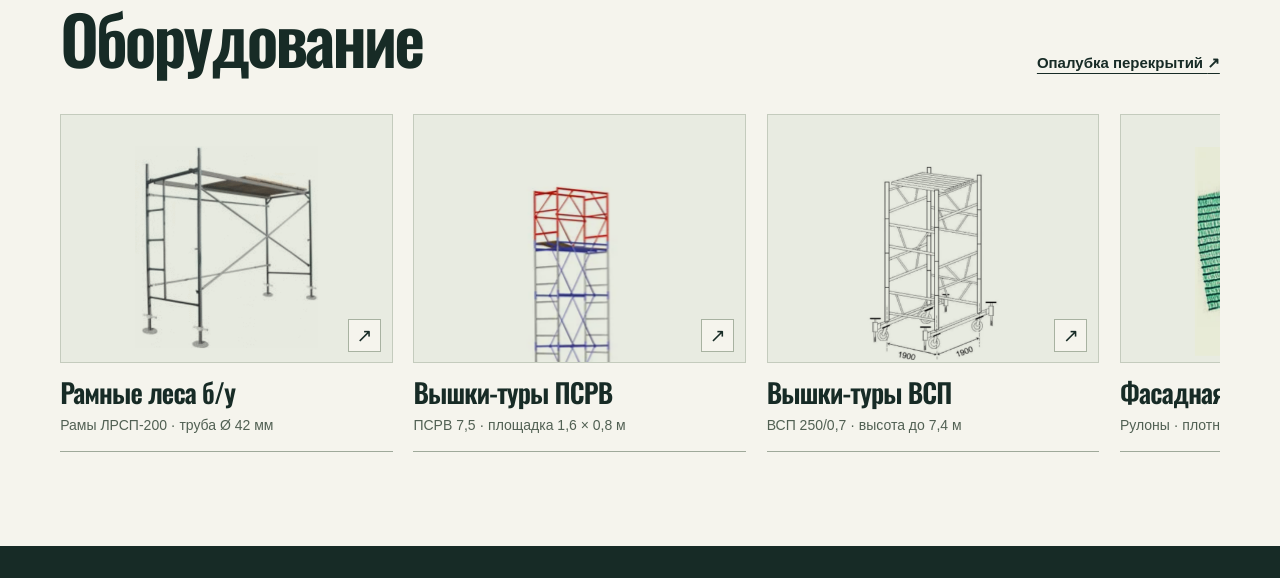
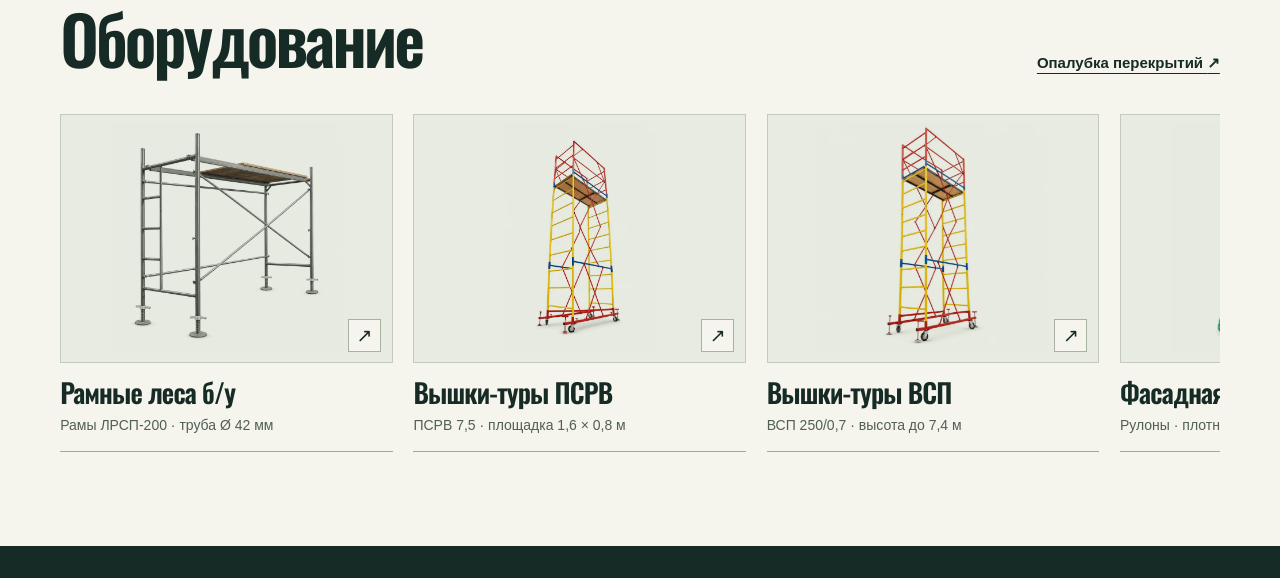
Before and after one commit to adambaranov13371337-cmyk/ventkomplekt-demo, a plain HTML site: page index.html in a window 1280 px wide. Shown: the part 797-1375 px from the top of the page. Drawn offline with Linux system fonts and the light colour scheme.

Commit message:
Use reference-based equipment illustrations throughout catalog carousel

```diff
--- a/field-home.css
+++ b/field-home.css
@@ -45,8 +45,8 @@
 .field-head .underlink { white-space:nowrap; }
 .spec-rail,.object-rail { gap:clamp(13px,1.6vw,30px); padding:0 0 16px; }
 .spec-card { flex:0 0 clamp(230px,26vw,450px); min-width:0; }
-.spec-art { position:relative;display:grid;place-items:center;overflow:hidden;height:clamp(200px,19.5vw,325px);background:#e8ebe1;border:1px solid #c4cbbd; }
-.spec-art img { height:76%;width:73%;object-fit:contain;mix-blend-mode:multiply;transition:transform .35s var(--ease-out); }
+.spec-art { position:relative;display:grid;grid-template: minmax(0,1fr) / minmax(0,1fr);place-items:center;overflow:hidden;height:clamp(200px,19.5vw,325px);background:#e8ebe1;border:1px solid #c4cbbd; }
+.spec-art img { height:93%;width:92%;object-fit:contain;mix-blend-mode:multiply;transition:transform .35s var(--ease-out); }
 .card-arrow { position:absolute;bottom:10px;right:11px;width:33px;height:33px;display:grid;place-items:center;border:1px solid #a8b2a1;background:var(--paper);font-size:19px;transition:background .18s; }
 .spec-detail { border-bottom:1px solid #9fa99a;padding:14px 0; }
 .spec-detail h3 { font:500 clamp(25px,2.1vw,37px)/1.13 var(--head);letter-spacing:-.03em; }
--- a/index.html
+++ b/index.html
@@ -55,37 +55,37 @@
 <h2>Оборудование</h2><a class="underlink" href="opalubka-perekriti.html">Опалубка перекрытий <span aria-hidden="true">↗</span></a>
 </div>
 <div aria-label="Виды оборудования" class="rail spec-rail" role="region" tabindex="0"><a class="spec-card" href="ramnye-lesa.html">
-<div class="spec-art"><img alt="Конструкция секции ЛРСП-200" loading="lazy" src="assets/field/scaffold-bay.webp"/><span aria-hidden="true" class="card-arrow">↗</span>
+<div class="spec-art"><img alt="Рамная секция ЛРСП-200 на винтовых опорах" loading="lazy" decoding="async" width="800" height="800" src="assets/catalog-studio/lrsp-200.webp"/><span aria-hidden="true" class="card-arrow">↗</span>
 </div>
 <div class="spec-detail">
 <h3>Рамные леса б/у</h3>
 <p>Рамы ЛРСП-200 · труба Ø 42 мм</p>
 </div></a><a class="spec-card" href="vyshka-tura.html">
-<div class="spec-art"><img alt="Вышка-тура на опорах" loading="lazy" src="assets/9c0d60af73.webp"/><span aria-hidden="true" class="card-arrow">↗</span>
+<div class="spec-art"><img alt="Вышка-тура ПСРВ 7,5 с ограждённой площадкой" loading="lazy" decoding="async" width="533" height="800" src="assets/catalog-studio/psrv-7-5.webp"/><span aria-hidden="true" class="card-arrow">↗</span>
 </div>
 <div class="spec-detail">
 <h3>Вышки-туры ПСРВ</h3>
 <p>ПСРВ 7,5 · площадка 1,6 × 0,8 м</p>
 </div></a><a class="spec-card" href="vyshka-tura-vsp.html">
-<div class="spec-art"><img alt="Каркас вышки ВСП" loading="lazy" src="assets/086b377814.webp"/><span aria-hidden="true" class="card-arrow">↗</span>
+<div class="spec-art"><img alt="Передвижная вышка-тура ВСП 250/0,7" loading="lazy" decoding="async" width="800" height="800" src="assets/catalog-studio/vsp-250-07.webp"/><span aria-hidden="true" class="card-arrow">↗</span>
 </div>
 <div class="spec-detail">
 <h3>Вышки-туры ВСП</h3>
 <p>ВСП 250/0,7 · высота до 7,4 м</p>
 </div></a><a class="spec-card" href="fasadnaya-setka.html">
-<div class="spec-art"><img alt="Зелёная фасадная сетка в рулоне" loading="lazy" src="assets/25f1d7c80f.webp"/><span aria-hidden="true" class="card-arrow">↗</span>
+<div class="spec-art"><img alt="Рулон зелёной фасадной сетки" loading="lazy" decoding="async" width="800" height="800" src="assets/catalog-studio/fasadnaya-setka.webp"/><span aria-hidden="true" class="card-arrow">↗</span>
 </div>
 <div class="spec-detail">
 <h3>Фасадная сетка</h3>
 <p>Рулоны · плотность 35 и 72 г/м²</p>
 </div></a><a class="spec-card" href="pomost.html">
-<div class="spec-art"><img alt="Малярный помост ПМ-200" loading="lazy" src="assets/2a50410898.webp"/><span aria-hidden="true" class="card-arrow">↗</span>
+<div class="spec-art"><img alt="Малярный помост ПМ-200 с опорой для лестниц" loading="lazy" decoding="async" width="800" height="800" src="assets/catalog-studio/pomost-pm-200.webp"/><span aria-hidden="true" class="card-arrow">↗</span>
 </div>
 <div class="spec-detail">
 <h3>Помосты</h3>
 <p>ПМ-200 · для отделочных работ</p>
 </div></a><a class="spec-card" href="lestnicy-stremyanki-transformery.html">
-<div class="spec-art"><img alt="Приставная лестница" loading="lazy" src="assets/c45212ddf0.webp"/><span aria-hidden="true" class="card-arrow">↗</span>
+<div class="spec-art"><img alt="Алюминиевая двухсекционная лестница в положении стремянки" loading="lazy" decoding="async" width="800" height="800" src="assets/catalog-studio/dvuhsekcionnaya-lestnica.webp"/><span aria-hidden="true" class="card-arrow">↗</span>
 </div>
 <div class="spec-detail">
 <h3>Лестницы и стремянки</h3>
```
Also changed, not shown: assets/catalog-studio/dvuhsekcionnaya-lestnica.webp (added), assets/catalog-studio/fasadnaya-setka.webp (added), assets/catalog-studio/lrsp-200.webp (added), assets/catalog-studio/pomost-pm-200.webp (added), assets/catalog-studio/psrv-7-5.webp (added), assets/catalog-studio/vsp-250-07.webp (added).
